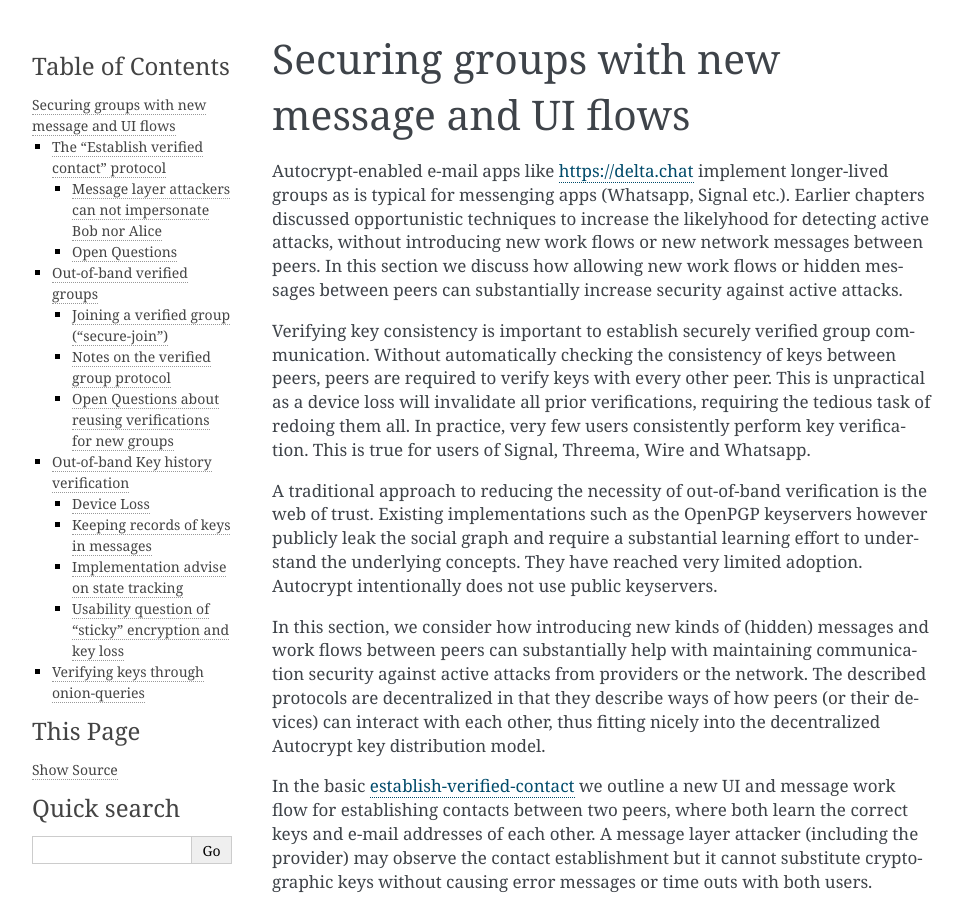
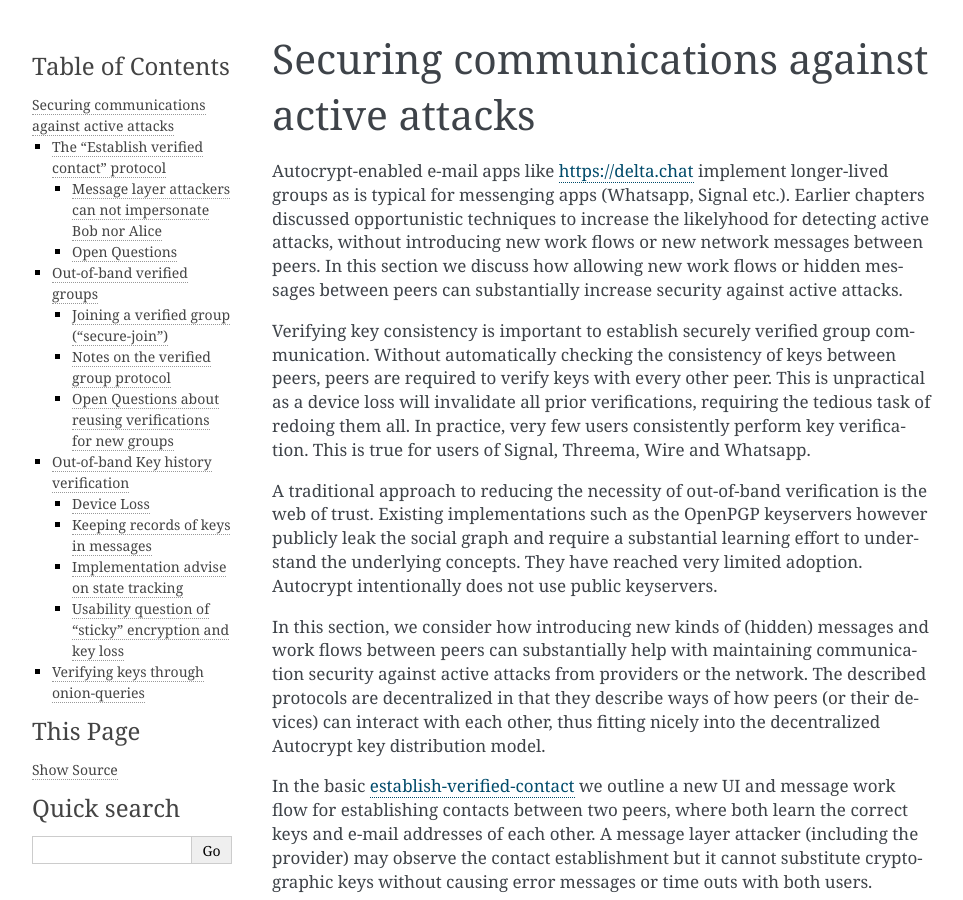
Before and after one commit to nextleap-project/countermitm, a Sphinx documentation site: the page built from source/new.rst, in a window 1280 px wide and 900 px high. Shown: the whole window, without its empty margins (148-1111 px from the left). Built offline with Sphinx 7.4.7, drawn with Linux system fonts in a browser that asks for light colours.

Commit message:
more fitting "new" title

```diff
--- a/source/new.rst
+++ b/source/new.rst
@@ -1,6 +1,6 @@
 
-Securing groups with new message and UI flows
-=============================================
+Securing communications against active attacks
+==============================================
 
 Autocrypt-enabled e-mail apps like https://delta.chat implement
 longer-lived groups as is typical for messenging apps (Whatsapp, Signal etc.).
```
